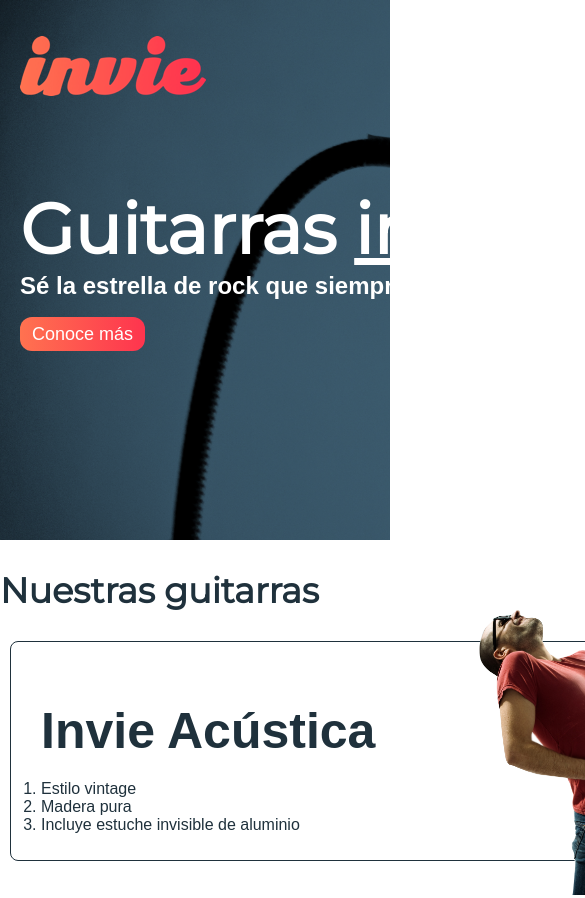
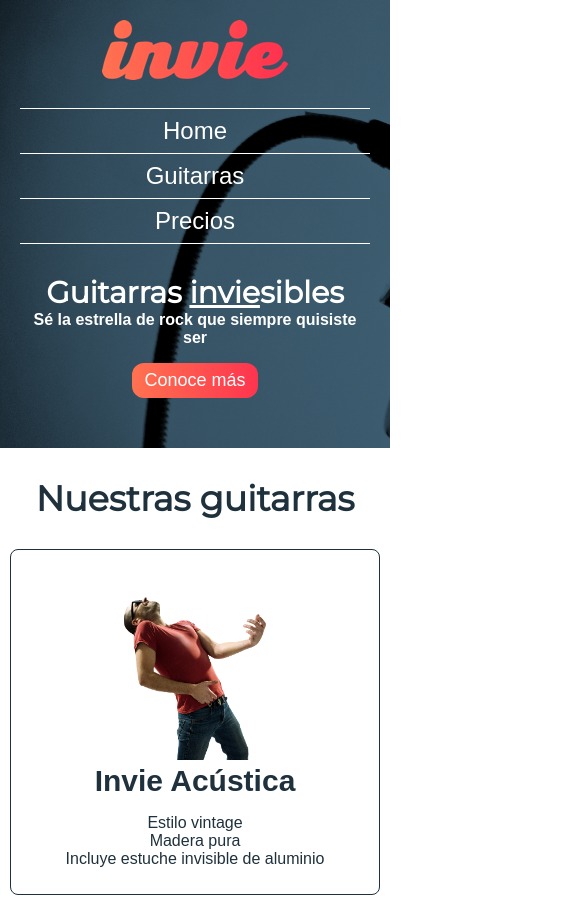
Before and after one commit to alfonsojimenezDEV/invie-reponsive, a plain HTML site: page index.html in a window 390 px wide. Shown: the top 898 px of the page, 585 px wide, since content can reach past the window. Drawn offline with Linux system fonts and the light colour scheme; a web font is replaced by a local one.

Commit message:
video 7 Adaptado a móviles

```diff
--- a/css/invie.css
+++ b/css/invie.css
@@ -102,7 +102,7 @@
 }
 
 .contenedor {
-    width: 800px;
+    max-width: 800px;
     margin: 0 auto;
     position: relative;
 }
@@ -247,3 +247,156 @@
 .tabla {
     margin: 50px 0px;
 }
+
+@media screen and (max-width: 800px) {
+   .titulo {
+       font-size: 45px;
+       margin-top: 30px;
+   }
+   .title-a {
+       font-size: 18px;
+   }
+
+   .portada {
+       height: auto;
+   }
+
+   .portada .button {
+       display: inline-block;
+       margin-bottom: 30px;
+   }
+
+   /* guitarras */
+   .guitarras {
+       text-align: center;
+   }
+
+   .izquierda, .derecha {
+       float: none;
+       position: static;
+   }
+
+   .title-b {
+       margin: 0;
+   }
+
+   .guitarra li {
+       list-style: none;
+   }
+
+   .guitarra.b {
+       height: auto;
+   }
+
+   .contenedor-guitarra-b {
+       position: static;
+       margin: 0;
+       padding: 0;
+   }
+
+   .contenedor-guitarra-a {
+       padding: 0;
+   }
+}
+
+@media screen and (max-width: 767px) {
+    /* footer */
+    .footer .contenedor {
+        display: block;
+    }
+
+    .contacto {
+        margin: 0 auto;
+    }
+
+    .formulario {
+        display: block;
+        margin: 0 auto;
+        width: 300px;
+    }
+
+    .intereses label {
+        display: block;
+        font-size: 16px;
+    }
+
+    input[type="text"], input[type="email"] {
+        font-size: 16px;
+        padding: 5px;
+    }
+
+    textarea {
+        width: 100%;
+    }
+
+    .formulario .col1 {
+        margin:0;
+    }
+
+    input[type="radio"], input[type="checkbox"] {
+        zoom: 1.5;
+    }
+    /* fin footer */
+}
+
+@media screen and (max-width: 650px) {
+    .header {
+        text-align: center;
+    }
+    .logotipo {
+        margin: 0;
+    }
+    .menu {
+        position: static;
+        display:block;
+    }
+    .menu li:first-child {
+        margin: 0;
+    }
+    .menu ul {
+        padding: 0;
+    }
+
+}
+
+@media screen and (max-width: 500px) {
+    /* portada */
+
+    .portada {
+        text-align: center;
+    }
+    .menu li {
+        display: block;
+        margin: 0;
+        padding: 8px 0;
+        border-bottom: 1px solid white;
+    }
+    .menu li:before {
+        display: none;
+    }
+    .menu li:first-child {
+        border-top: 1px solid white;
+    }
+    .titulo {
+        font-size: 30px;
+    }
+    .title-a {
+        font-size: 16px;
+    }
+
+    /* fin portada */
+
+    /* guitarras */
+    .guitarra img {
+        width: 200px;
+        /* height: auto; */
+    }
+
+    .title-b {
+        font-size: 30px;
+    }
+
+    /* fin guitarras */
+
+
+}
```
Also changed, not shown: index.html (+1 -0 lines), css/media-query.css (added).
